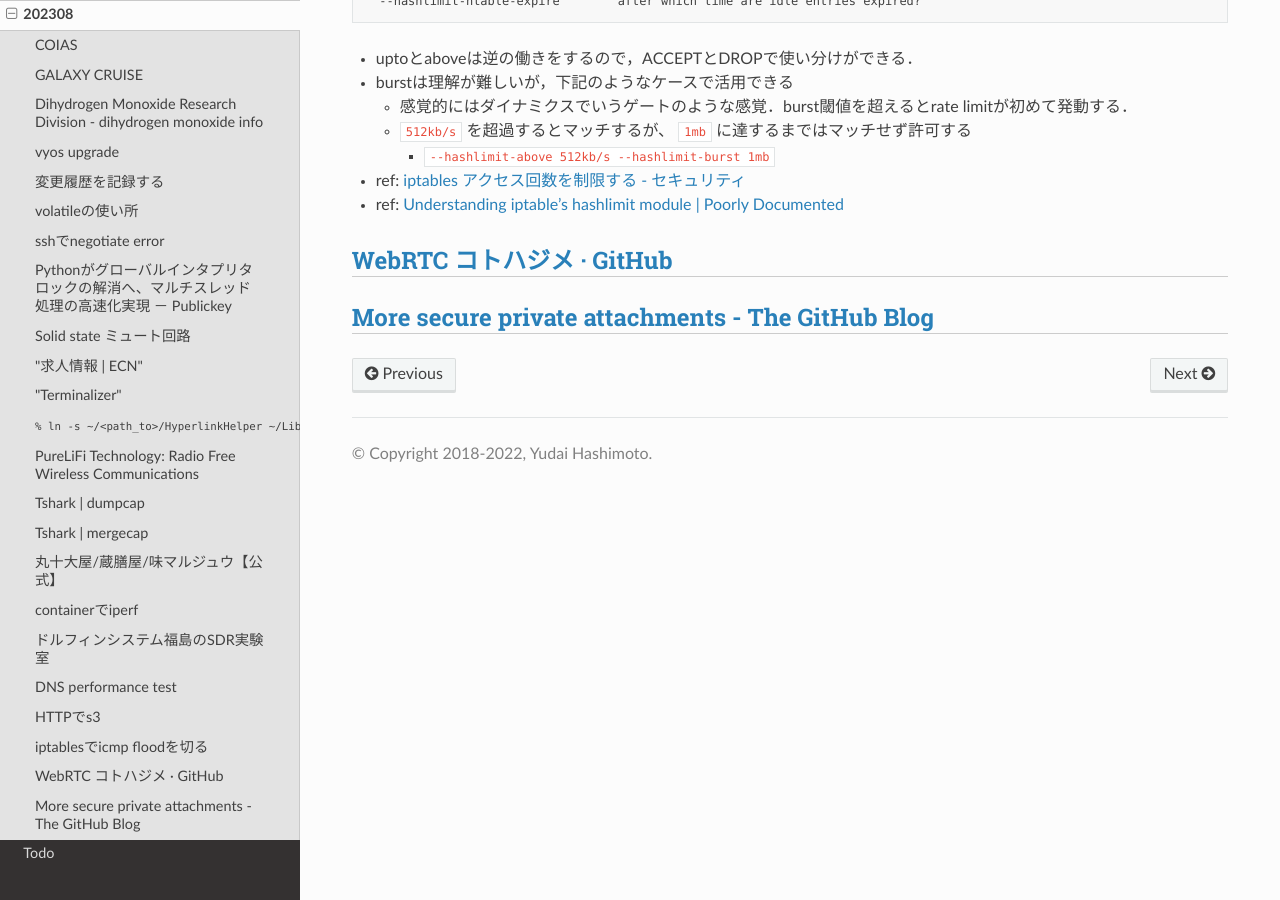
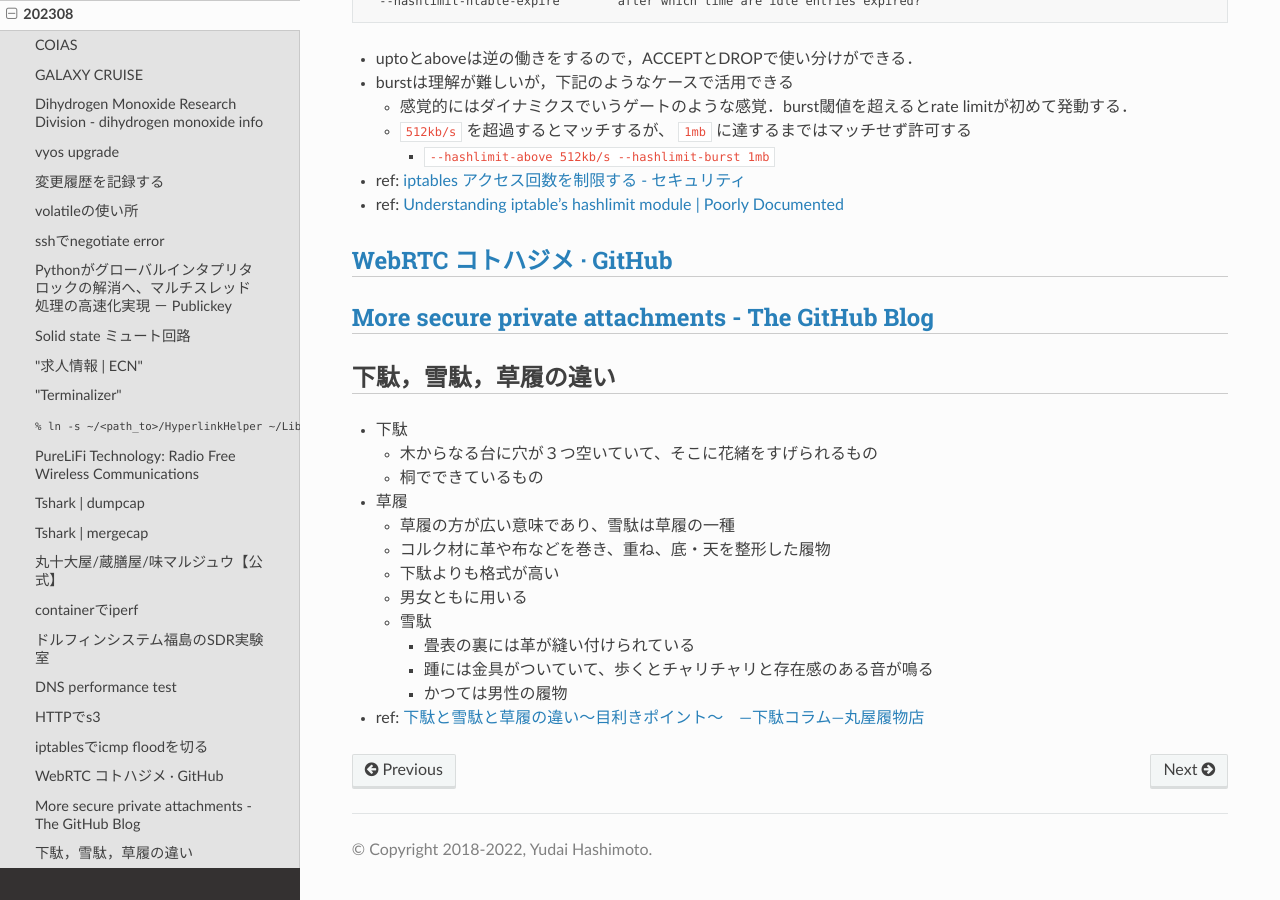
Before and after one commit to jp7fkf/JP7FKF-Warehouse, a Sphinx documentation site: the page built from source/dialy/202308.md, in a window 1280 px wide and 900 px high, scrolled down 4906 px. Built offline with Sphinx 7.4.7 and the Read the Docs theme 2.0.0, drawn with Linux system fonts in a browser that asks for light colours.

Commit message:
2023-08-10 21:11:41 JST

```diff
--- a/source/dialy/202308.md
+++ b/source/dialy/202308.md
@@ -209,3 +209,18 @@ iptables -p icmp -m hashlimit -h
 ## [WebRTC コトハジメ · GitHub](https://gist.github.com/voluntas/67e5a26915751226fdcf)
 
 ## [More secure private attachments - The GitHub Blog](https://github.blog/changelog/2023-05-09-more-secure-private-attachments/)
+
+## 下駄，雪駄，草履の違い
+- 下駄
+  - 木からなる台に穴が３つ空いていて、そこに花緒をすげられるもの
+  - 桐でできているもの
+- 草履
+  - 草履の方が広い意味であり、雪駄は草履の一種
+  - コルク材に革や布などを巻き、重ね、底・天を整形した履物
+  - 下駄よりも格式が高い
+  - 男女ともに用いる
+  - 雪駄
+    - 畳表の裏には革が縫い付けられている
+    - 踵には金具がついていて、歩くとチャリチャリと存在感のある音が鳴る
+    - かつては男性の履物
+- ref: [下駄と雪駄と草履の違い～目利きポイント～　―下駄コラム―丸屋履物店](https://www.getaya.org/co/column2.html)
```
Also changed, not shown: source/tech/satellite_orbit.md (+5 -0 lines).
